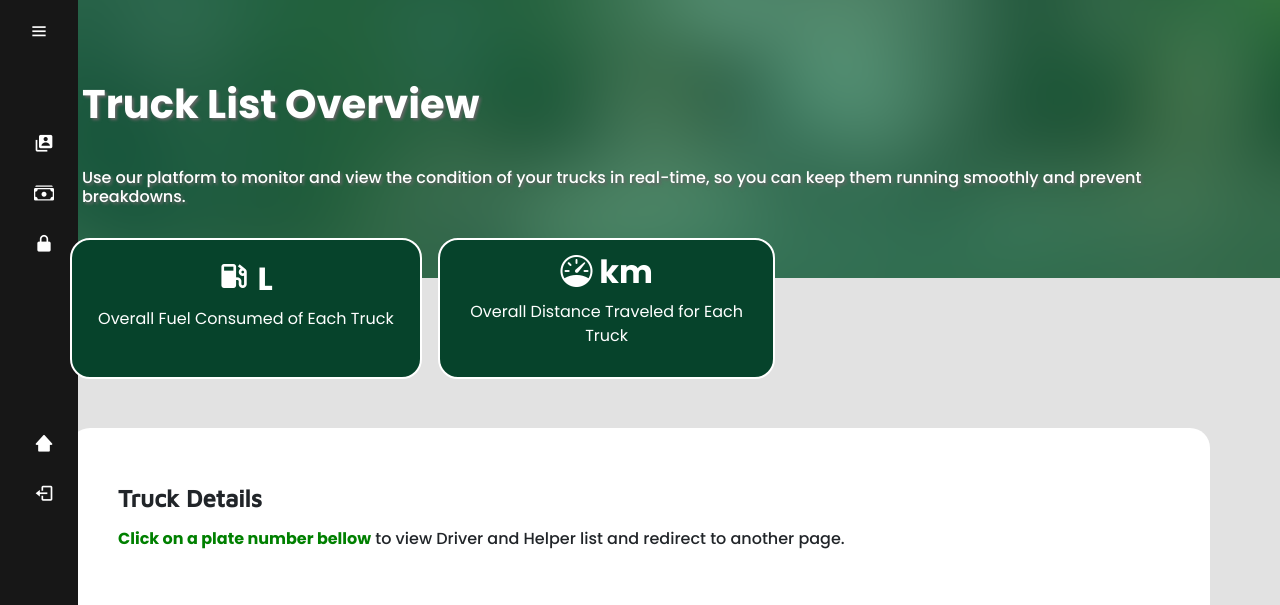
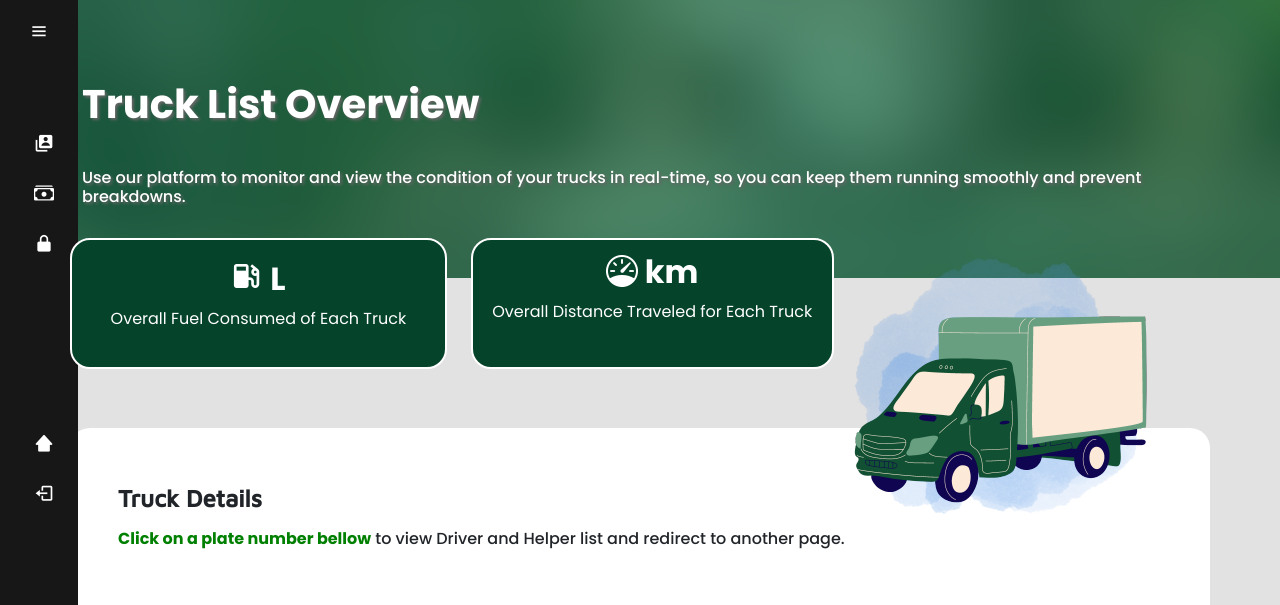
Before and after one commit to Pakkunov/Bosyo1, a Django app: page /trucklist in a window 1280 px wide. Shown: the top 605 px of the page. Run offline with Django 4.2, Linux system fonts and the light colour scheme; data comes from the database, SQL or seed files in the repository; parts of the project's set-up code (start-up, migrations or seed data) failed here and were passed over; some libraries are stand-ins or nearby versions; some web fonts are replaced.

Commit message:
truck list overview update

```diff
--- a/website/static/css/truckdriverstyle.css
+++ b/website/static/css/truckdriverstyle.css
@@ -55,3 +55,7 @@ li {
   background-color: white;
   border-radius: 20px;
 }
+
+.img-trucklist  {
+  margin-left: 400px;
+}
--- a/website/templates/trucklist_template.html
+++ b/website/templates/trucklist_template.html
@@ -103,7 +103,8 @@
           Overall Fuel Consumed of Each Truck
         </p>
       </div>
-      <div class="col text-center mx-3 my-4 text-white" style="background-color: #06432b; border-radius: 20px; border: 2px solid white; padding: 13px;">
+      <div class="col text-center mx-4 my-4 text-white"
+      style="width: 400px; background-color: #06432b; border-radius: 20px; border: 2px solid white; padding: 13px;">
         <h2 class="fw-bold">
           {% comment %} backend count total KM {% endcomment %}
           <i class="bi bi-speedometer"></i> {{totalkm.distance_travelled__sum|floatformat:0}} km
@@ -112,6 +113,12 @@
           Overall Distance Traveled for Each Truck
         </p>
       </div>
+    </div>
+    <div class="img-trucklist position-relative">
+      <img
+      src="\static\images\6.png"
+      class="py-1 d-none d-lg-block mx-5 position-absolute"
+      style="width: 300px; right: 0; top: -50px">
     </div>
   </div>
 </section>
```
Also changed, not shown: website/templates/staffpage.html (+9 -0 lines), website/static/images/6.png (added), website/static/images/7.png (added), website/static/images/dashboard-1.png (added), website/static/images/trucklist.png (added).
